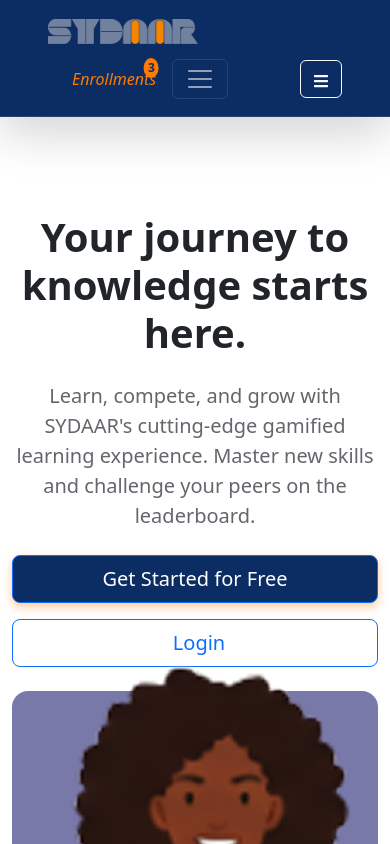
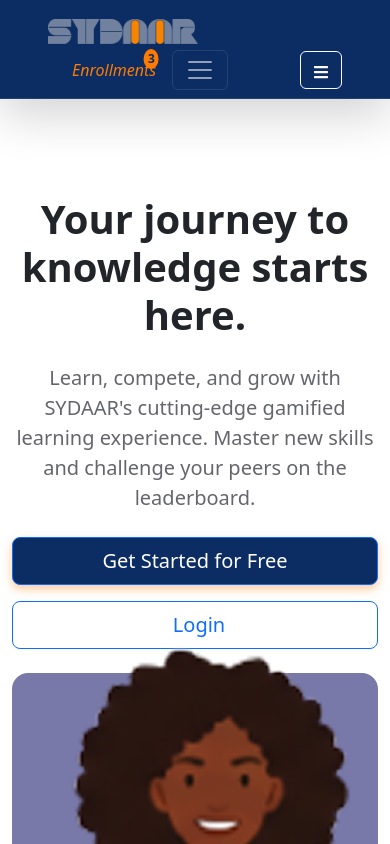
Before and after one commit to Mohassan1122/SYDAAR_WEB, a React (Vite) app: page / in a window 390 px wide. Shown: the top 844 px of the page. Built offline with nearby package versions, Linux system fonts and the light colour scheme.

Commit message:
responsiveness

```diff
--- a/src/index.css
+++ b/src/index.css
@@ -237,7 +237,7 @@ body {
     opacity: 1;
     visibility: visible;
   }
-  .my-xsm-3 {
+  /* .my-xsm-3 {
     margin: 10px 0;
-  }
+  } */
 }
```
